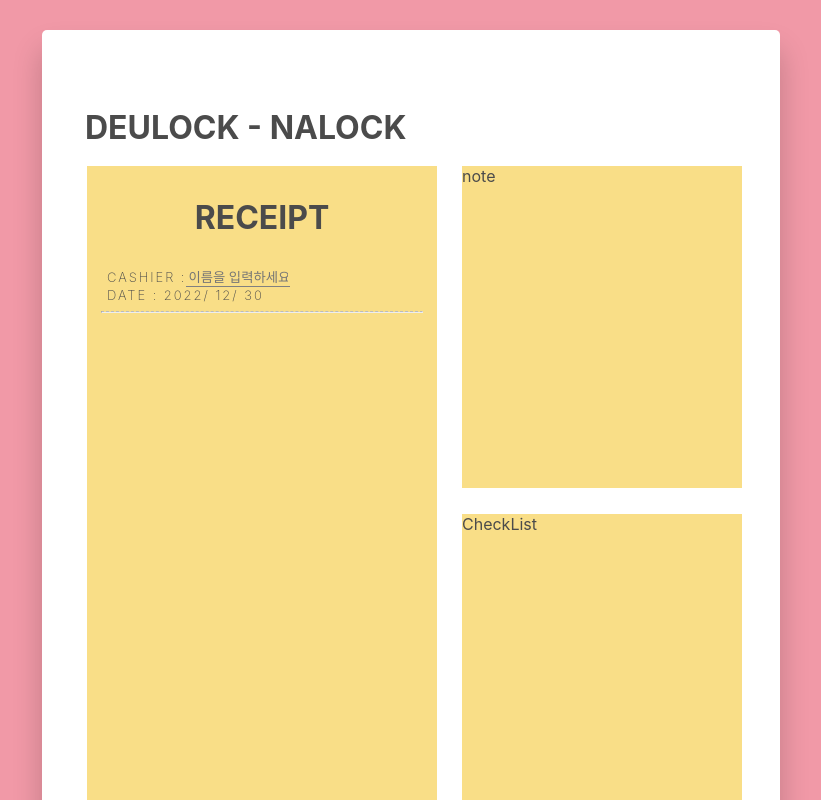
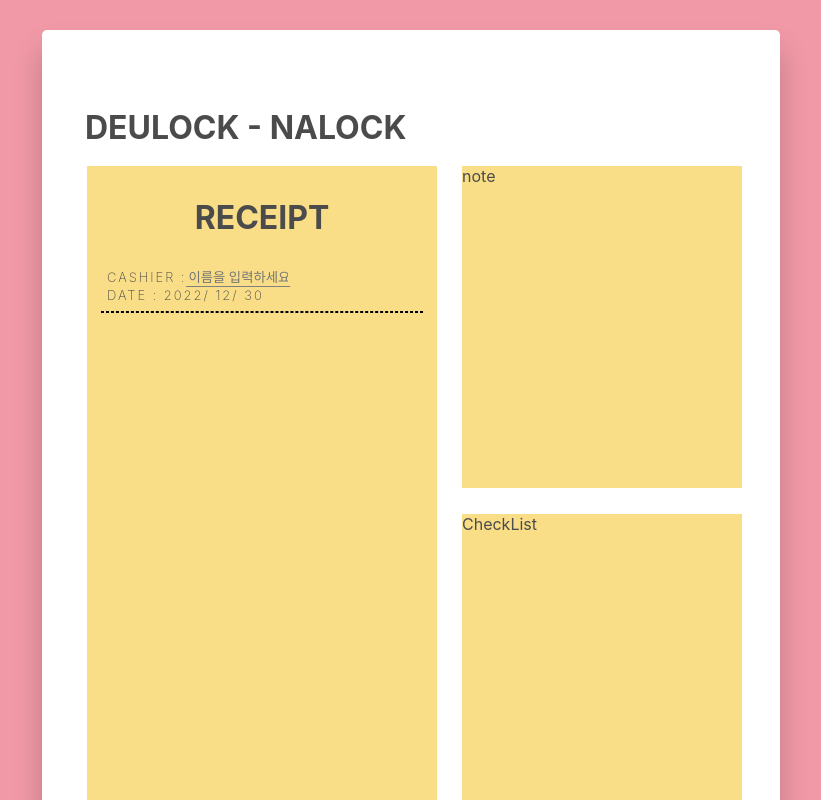
Before and after one commit to taeyeess/-come_and_go, a React (Create React App) app: page / in a window 1280 px wide. Shown: the top 800 px of the page, without its empty margins (229-1050 px from the left). Built offline with nearby package versions, Linux system fonts and the light colour scheme.

Commit message:
style: dash 스타일 수정

```diff
--- a/src/components/contentsIn/Receipt.js
+++ b/src/components/contentsIn/Receipt.js
@@ -32,7 +32,7 @@ const Receipt = () => {
         className="dash"
         style={{
           width: "320px",
-          borderTop: "1px dashed #bbb",
+          border: "1px dashed black",
           backgroundColor: "#F9DE87",
         }}
       ></hr>
```
